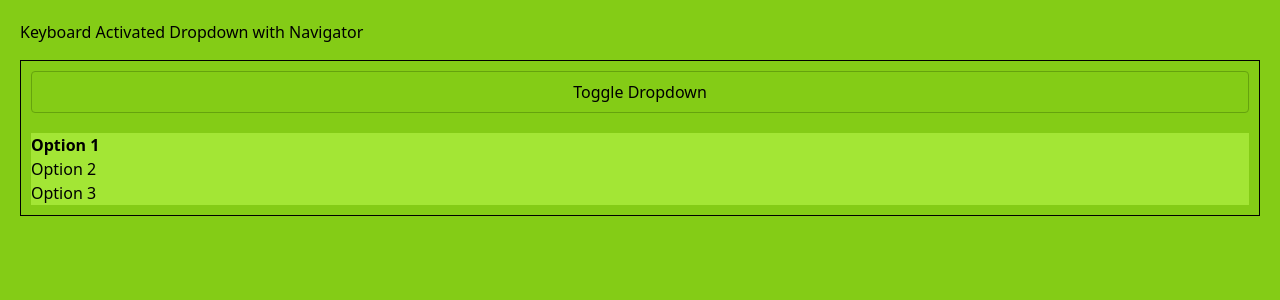
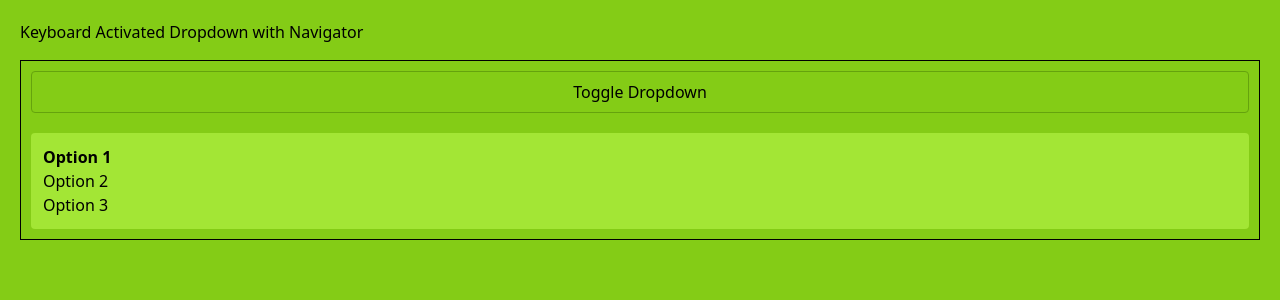
Before and after one commit to nietiene/React-Projects, a React (Vite) app: page / in a window 1280 px wide. Both pictures are taken after a click on the button "Toggle Dropdown". Shown: the top 300 px of the page. Built offline with nearby package versions, Linux system fonts and the light colour scheme.

Commit message:
this is commit of react js styling

```diff
--- a/src/DropDown Menus/Another-Dropdown/dropdown.jsx
+++ b/src/DropDown Menus/Another-Dropdown/dropdown.jsx
@@ -50,7 +50,7 @@ const Dropdown = () => {
                     Toggle Dropdown
                 </button>
                 {isDropdownOpen && (
-                    <ul className="bg-lime-400 mt-5">
+                    <ul className="bg-lime-400 mt-5  p-3 rounded">
                         {options.map((options, index) => (
                             <li key={index}
                             style={{fontWeight: index === selectedOption ? 'bold' : 'normal'}}
```
